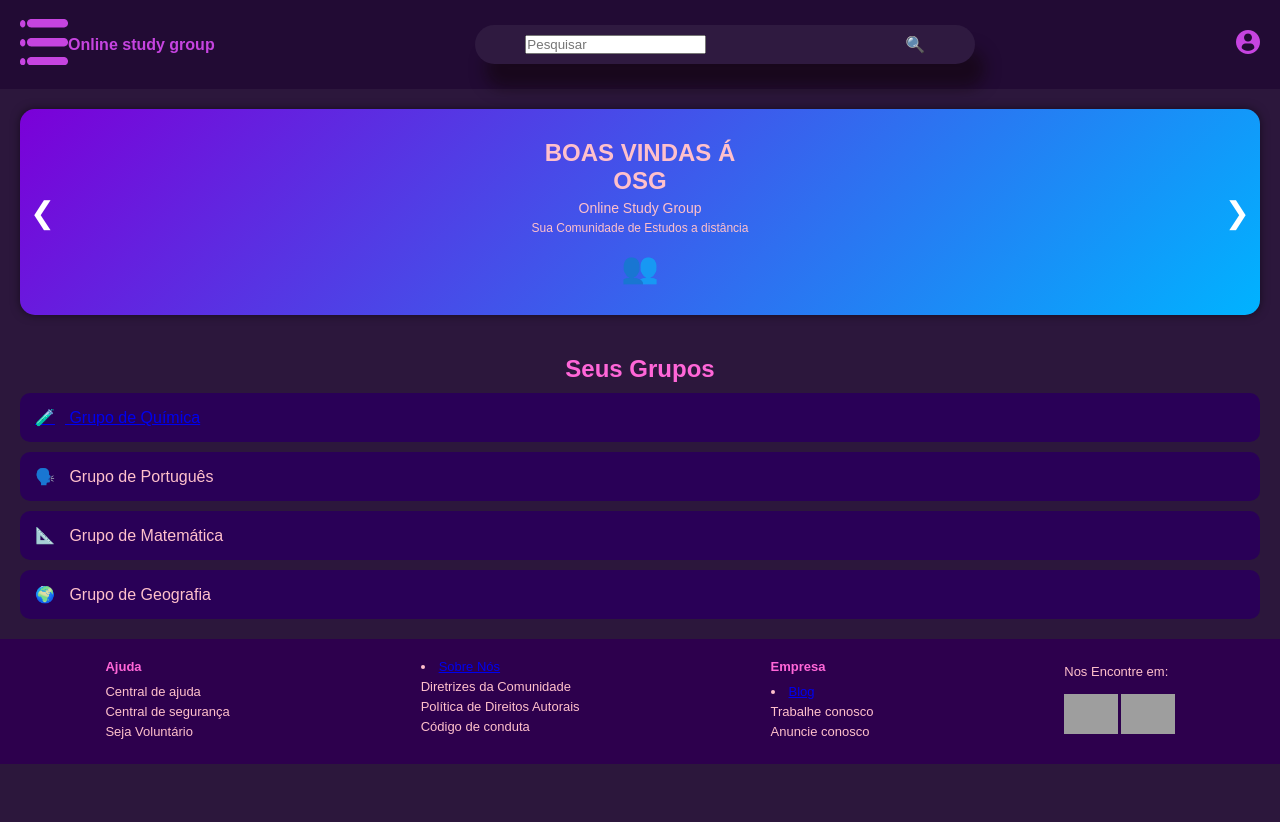
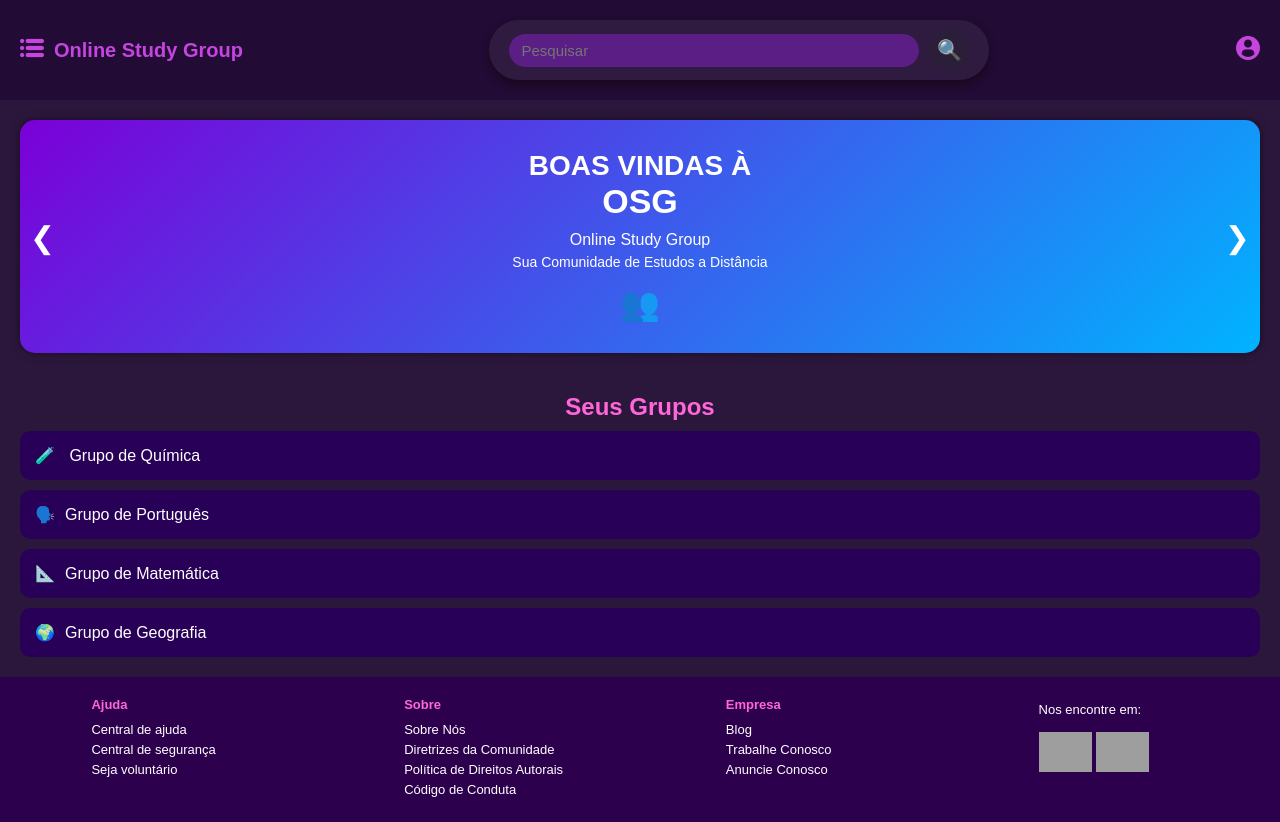
Before and after one commit to joao5435/Online-studygroup, a plain HTML site: page index.html in a window 1280 px wide. Before the commit the page ends 800 px from the top, so only its background shows below. Drawn offline with Linux system fonts and the light colour scheme; grey boxes are pictures that could not be loaded.

Commit message:
Ultimas alterações feitas!

```diff
--- a/Perfil.html
+++ b/Perfil.html
@@ -1,66 +1,59 @@
 <!DOCTYPE html>
 <html lang="pt-br">
 <head>
-    <meta charset="UTF-8">
+  <meta charset="UTF-8" />
   <title>Perfil</title>
-    <link rel="stylesheet" href="./src/assets/style/Perfil.css">
+  <link rel="stylesheet" href="./src/assets/style/Perfil.css" />
 </head>
 <body>
-    <div class="perfil-container">
-        <button class="voltar"><a href="index.html">←</a></button>
+  <main class="perfil-container">
+    <a href="index.html" class="voltar" aria-label="Voltar para página inicial">←</a>
 
-        <img src="./src/assets/img/Matuim.png" alt="Foto de perfil" class="foto-perfil">
+    <img src="./src/assets/img/Matuim.png" alt="Foto de perfil de Matuim G. Roxo" class="foto-perfil" />
 
     <h2>Matuim G. Roxo</h2>
 
-        <div class="estatisticas">
-            <div><span>33</span><br>Dias ativo</div>
-            <div><span>333</span><br>Duelos vencidos</div>
-            <div><img src="./src/assets/img/Patente.png" class="icone-patente"><br>Patente</div>
+    <section class="estatisticas" aria-label="Estatísticas do usuário">
+      <div>
+        <span>33</span><br />
+        Dias ativo
       </div>
+      <div>
+        <span>333</span><br />
+        Duelos vencidos
+      </div>
+      <div>
+        <img src="./src/assets/img/Patente.png" alt="Ícone de patente" class="icone-patente" /><br />
+        Patente
+      </div>
+    </section>
 
-        <div class="acoes">
-            <div><img src="./src/assets/img/Icon de edição.png"> Editar Perfil</div>
+    <nav class="acoes" aria-label="Ações do perfil">
+      <button type="button" class="acao-item">
+        <img src="./src/assets/img/Icon de edição.png" alt="" aria-hidden="true" />
+        Editar Perfil
+      </button>
 
-
-
-
-
-            <a href="ConviteDuelo.html" style="text-decoration: none; color: inherit;">
-              <div>
-                <img src="./src/assets/img/icon para duelar.png" alt="chamar para Duelo">
+      <a href="ConviteDuelo.html" class="acao-item">
+        <img src="./src/assets/img/icon para duelar.png" alt="" aria-hidden="true" />
         Duelar com Amigos
-              </div>
       </a>
 
-
-
-
-
-
-            <a href="Mensagem.html" style="text-decoration: none; color: inherit;">
-                <div>
-                  <img src="./src/assets/img/icon de conversa.png" alt="Ícone de conversa">
+      <a href="Mensagem.html" class="acao-item">
+        <img src="./src/assets/img/icon de conversa.png" alt="" aria-hidden="true" />
         Mensagem
-                </div>
       </a>
 
+      <button type="button" class="acao-item">
+        <img src="./src/assets/img/icon de Pontuação.png" alt="" aria-hidden="true" />
+        Pontuação
+      </button>
 
-
-
-            <div><img src="./src/assets/img/icon de Pontuação.png"> Pontuação</div>
-
-
-
-
-
-
-            <a href="TeladoQuerer.html" style="text-decoration: none; color: inherit;">
-                <div>
-                  <img src="./src/assets/img/icon de logout.png" alt="Ícone para Logout">
+      <a href="TeladoQuerer.html" class="acao-item">
+        <img src="./src/assets/img/icon de logout.png" alt="" aria-hidden="true" />
         Logout
-                </div>
       </a>
-      </div>
+    </nav>
+  </main>
 </body>
 </html>
--- a/index.html
+++ b/index.html
@@ -7,75 +7,86 @@
   <link rel="stylesheet" href="./src/assets/style/home.css" />
 </head>
 <body>
+
+  <!-- HEADER -->
   <header>
-    <a href="Seção_1.html">
-      <div class="menu-icon">
-        <img src="./src/assets/img/icon das tres setas.png" alt="Três Listras">
-      </div>
+    <a href="Seção_1.html" class="menu-icon" aria-label="Menu">
+      <img src="./src/assets/img/icon menu.png" alt="Ícone de Menu" />
     </a>
 
-    <div class="logo">Online study group</div>
+    <div class="logo">Online Study Group</div>
+
     <div class="search-container">
-      <input type="text" placeholder="Pesquisar" />
-      <div class="search-icon">🔍</div>
+      <input class="search-input" type="text" placeholder="Pesquisar" aria-label="Pesquisar" />
+      <button class="search-button" aria-label="Buscar">🔍</button>
     </div>
-    <div class="user-icon">
-      <a href="Perfil.html">
-        <img src="./src/assets/img/icon de usuario.png" alt="Perfil do Usuário" style="width: 24px; height: 24px;">
-      </a>
-    </div>
+
+    <a href="Perfil.html" class="user-icon" aria-label="Perfil do Usuário">
+      <img src="./src/assets/img/icon de usuario.png" alt="Ícone de Usuário" width="24" height="24" />
+    </a>
   </header>
 
+  <!-- BANNER -->
   <section class="banner">
-    <button class="carousel-btn left">❮</button>
-    <div class="./src/assets/img/carrossel pc.png">
-      <h1>BOAS VINDAS Á<br><span>OSG</span></h1>
+    <button class="carousel-btn left" aria-label="Anterior">❮</button>
+
+    <div class="banner-content">
+      <h1>BOAS VINDAS À<br><span>OSG</span></h1>
       <p class="sub">Online Study Group</p>
-      <p class="desc">Sua Comunidade de Estudos a distância</p>
+      <p class="desc">Sua Comunidade de Estudos a Distância</p>
       <div class="icon">👥</div>
     </div>
-    <button class="carousel-btn right">❯</button>
+
+    <button class="carousel-btn right" aria-label="Próximo">❯</button>
   </section>
 
+  <!-- GRUPOS -->
   <section class="grupos">
     <h2>Seus Grupos</h2>
     <ul>
       <li>
-        <a href="GrupoQuimica.html">
-          <span>🧪</span> Grupo de Química
-        </a>
+        <a href="GrupoQuimica.html"><span>🧪</span> Grupo de Química</a>
       </li>
-
       <li><span>🗣️</span> Grupo de Português</li>
       <li><span>📐</span> Grupo de Matemática</li>
       <li><span>🌍</span> Grupo de Geografia</li>
     </ul>
   </section>
 
+  <!-- FOOTER -->
   <footer>
     <div class="footer-section">
       <h4>Ajuda</h4>
       <p>Central de ajuda</p>
       <p>Central de segurança</p>
-      <p>Seja Voluntário</p>
+      <p>Seja voluntário</p>
     </div>
+
     <div class="footer-section">
-      <li><a href="SobreNos.html">Sobre Nós</a></li>
-      <p>Diretrizes da Comunidade</p>
-      <p>Política de Direitos Autorais</p>
-      <p>Código de conduta</p>
+      <h4>Sobre</h4>
+      <ul>
+        <li><a href="SobreNos.html">Sobre Nós</a></li>
+        <li><a href="#">Diretrizes da Comunidade</a></li>
+        <li><a href="#">Política de Direitos Autorais</a></li>
+        <li><a href="#">Código de Conduta</a></li>
+      </ul>
     </div>
+
     <div class="footer-section">
       <h4>Empresa</h4>
-      <li><a href="Blog.html">Blog</a></li>
-      <p>Trabalhe conosco</p>
-      <p>Anuncie conosco</p>
+      <ul>
+        <li><a href="Blog.html">Blog</a></li>
+        <li><a href="#">Trabalhe Conosco</a></li>
+        <li><a href="#">Anuncie Conosco</a></li>
+      </ul>
     </div>
+
     <div class="footer-section app-links">
-      <p>Nos Encontre em:</p>
+      <p>Nos encontre em:</p>
       <img src="https://upload.wikimedia.org/wikipedia/commons/7/78/Google_Play_Store_badge_EN.svg" alt="Google Play" />
       <img src="https://developer.apple.com/assets/elements/badges/download-on-the-app-store.svg" alt="App Store" />
     </div>
   </footer>
+
 </body>
 </html>
--- a/src/assets/style/Perfil.css
+++ b/src/assets/style/Perfil.css
@@ -6,26 +6,36 @@ body {
     color: white;
     display: flex;
     justify-content: center;
+    min-height: 100vh;
+    align-items: center;
   }
 
   .perfil-container {
-    width: 300px;
+    width: 320px;
     background-color: #2f004d;
-    padding: 20px;
+    padding: 20px 25px 30px;
     border-radius: 10px;
     position: relative;
     text-align: center;
+    box-sizing: border-box;
+    box-shadow: 0 0 15px rgba(158, 130, 255, 0.4);
   }
 
   .voltar {
     position: absolute;
     top: 15px;
     left: 15px;
-    background: none;
-    border: none;
-    font-size: 20px;
+    font-size: 24px;
     color: white;
+    text-decoration: none;
     cursor: pointer;
+    user-select: none;
+    transition: color 0.2s ease;
+  }
+  .voltar:hover,
+  .voltar:focus {
+    color: #9e82ff;
+    outline: none;
   }
 
   .foto-perfil {
@@ -34,12 +44,14 @@ body {
     border-radius: 50%;
     object-fit: cover;
     border: 4px solid rgb(47, 0, 121);
-    margin-top: 30px;
+    margin: 40px auto 15px;
+    display: block;
   }
 
   h2 {
-    margin: 15px 0 10px;
-    font-size: 18px;
+    margin: 0 0 15px;
+    font-size: 20px;
+    font-weight: 700;
   }
 
   .estatisticas {
@@ -47,51 +59,62 @@ h2 {
     border-radius: 10px;
     display: flex;
     justify-content: space-between;
-    margin: 15px 0;
-    padding: 10px;
-    font-size: 12px;
+    margin-bottom: 20px;
+    padding: 12px 15px;
+    font-size: 13px;
   }
 
   .estatisticas div {
     flex: 1;
     text-align: center;
     color: #cccccc;
+    line-height: 1.3;
   }
 
   .estatisticas span {
-    font-size: 18px;
+    font-size: 20px;
     color: white;
-    font-weight: bold;
+    font-weight: 700;
   }
 
   .icone-patente {
     width: 25px;
     margin-bottom: 5px;
+    display: inline-block;
   }
 
   .acoes {
     display: flex;
     flex-direction: column;
     gap: 15px;
-    margin-top: 20px;
+    margin-top: 10px;
   }
 
-.acoes div {
+  .acao-item {
     display: flex;
     align-items: center;
-    gap: 10px;
-    padding: 8px 12px;
+    gap: 12px;
+    padding: 10px 15px;
     background-color: transparent;
+    border: none;
     border-radius: 8px;
     color: #9e82ff;
     cursor: pointer;
-    transition: background 0.2s;
+    font-size: 15px;
+    font-weight: 600;
+    text-decoration: none;
+    transition: background-color 0.2s ease;
   }
 
-.acoes div:hover {
+  .acao-item:hover,
+  .acao-item:focus {
     background-color: #472167;
+    outline: none;
   }
 
-.acoes img {
-    width: 20px;
+  .acao-item img {
+    width: 22px;
+    height: 22px;
+    object-fit: contain;
+    user-select: none;
   }
--- a/src/assets/style/Seção_2.css
+++ b/src/assets/style/Seção_2.css
@@ -0,0 +1,114 @@
+* {
+    margin: 0;
+    padding: 0;
+    box-sizing: border-box;
+    font-family: Arial, sans-serif;
+  }
+
+  body {
+    background-color: #2b0a3d;
+    color: white;
+  }
+
+  .top-bar {
+    display: flex;
+    justify-content: space-between;
+    align-items: center;
+    background-color: #3e0d5c;
+    padding: 10px 15px;
+  }
+
+  .top-bar .title {
+    font-weight: bold;
+  }
+
+  .top-bar .icons {
+    display: flex;
+    align-items: center;
+    gap: 10px;
+  }
+
+  .top-bar input {
+    padding: 5px;
+    border-radius: 5px;
+    border: none;
+  }
+
+  .navigation {
+    display: flex;
+    justify-content: space-between;
+    align-items: center;
+    padding: 20px;
+  }
+
+  .navigation h1 {
+    font-size: 28px;
+    font-weight: bold;
+  }
+
+  .subjects {
+    display: flex;
+    flex-direction: column;
+    gap: 20px;
+    padding: 0 20px 40px;
+  }
+
+  .card {
+    background-color: rgb(255, 255, 255);
+    color: black;
+    padding: 20px;
+    border-radius: 12px;
+    display: flex;
+    align-items: center;
+    gap: 15px;
+    font-size: 18px;
+    font-weight: bold;
+    box-shadow: 0 4px 8px rgba(0,0,0,0.3);
+    transition: transform 0.2s;
+  }
+
+  .card:hover {
+    transform: scale(1.05);
+  }
+
+  .emoji {
+    font-size: 24px;
+  }
+  .title-section {
+    display: flex;
+    justify-content: center;
+    align-items: center;
+    margin: 20px 0;
+    gap: 15px;
+  }
+
+  .nav-button {
+    font-size: 24px;
+    background: none;
+    border: none;
+    color: white;
+    cursor: pointer;
+  }
+
+  .title-box {
+    background-color: #3e0d5c;
+    border-radius: 20px;
+    padding: 15px 40px;
+    position: relative;
+    overflow: hidden;
+  }
+
+  .background-math {
+    background-image: ('./src/assets/img/fundo de exatas.png');
+    background-size: cover;
+    background-position: center;
+    border-radius: 15px;
+    padding: 20px 40px;
+  }
+
+  .subject-title {
+    font-size: 32px;
+    color: white;
+    text-align: center;
+    text-shadow: 2px 2px 5px #000;
+  }
--- a/src/assets/style/Seção_3.css
+++ b/src/assets/style/Seção_3.css
@@ -2,10 +2,10 @@
   margin: 0;
   padding: 0;
   box-sizing: border-box;
+  font-family: Arial, sans-serif;
 }
 
 body {
-    font-family: Arial, sans-serif;
   background-color: #2b0a3d;
   color: white;
 }
@@ -55,9 +55,9 @@
   }
 
   .nav-btn {
+    font-size: 24px;
     background: none;
     border: none;
-    font-size: 24px;
     color: white;
     cursor: pointer;
   }
--- a/src/assets/style/home.css
+++ b/src/assets/style/home.css
@@ -1,112 +1,149 @@
+/* ==========================
+   VARIÁVEIS
+========================== */
+:root {
+  --primary-bg: #2C173C;
+  --secondary-bg: #220B34;
+  --accent-color: #C644E0;
+  --text-color: pink;
+  --light-bg: #2f1a40;
+  --input-bg: #5a1e85;
+  --button-bg: #2b1e38;
+  --group-bg: #290057;
+  --footer-bg: #2d004d;
+  --highlight: #ff66d8;
+  --banner-gradient: linear-gradient(135deg, #7b00d8, #00b3ff);
+  --shadow: 0 4px 8px rgba(16, 5, 5, 0.5);
+}
+
+/* ==========================
+   RESET
+========================== */
 * {
   margin: 0;
   padding: 0;
   box-sizing: border-box;
 }
 
+/* ==========================
+   BODY
+========================== */
 body {
   font-family: 'Arial', sans-serif;
-    background-color: #2C173C;
-
-    color: pink;
+  background-color: var(--primary-bg);
+  color: var(--text-color);
 }
 
+/* ==========================
+   HEADER
+========================== */
 header {
-    background-color: #220B34;
+  background-color: var(--secondary-bg);
   display: flex;
   align-items: center;
+  justify-content: space-between;
   padding: 10px 20px;
-    justify-content: space-between;
-    color: pink;
+  flex-wrap: wrap;
+  gap: 10px;
 }
 
 .logo {
-    color: #C644E0;
+  color: var(--accent-color);
   font-weight: bold;
+  font-size: 20px;
 }
 
-  /* Container da barra de pesquisa */
+/* ==========================
+   SEARCH
+========================== */
 .search-container {
   display: flex;
   align-items: center;
-  justify-content: space-between;
-  width: 500px;
-  margin: 15px auto;
-  padding: 10px 50px;
-  background-color: #2f1a40;      /* Roxo escuro */
-  border-radius: 999px;           /* Totalmente arredondado */
-  box-shadow: 10px 24px 15px rgba(16, 5, 5, 0.5);
+  flex: 1;
+  max-width: 500px;
+  margin: 10px auto;
+  padding: 10px 20px;
+  background-color: var(--light-bg);
+  border-radius: 999px;
+  box-shadow: var(--shadow);
 }
 
-/* Campo de entrada (input) */
 .search-input {
   flex: 1;
-  background-color: purple;
-  border: 7px;
-  color: #7e00e4;
+  background-color: var(--input-bg);
+  border: none;
+  color: #fff;
   font-size: 15px;
+  padding: 8px 12px;
+  border-radius: 999px;
   outline: none;
 }
 
-/* Botão de pesquisa */
 .search-button {
   width: 40px;
   height: 40px;
-  background-color: #2b1e38;
-  color: #6100bd;
-  font-size: 25px;
+  background-color: var(--button-bg);
+  color: #fff;
+  font-size: 20px;
   border: none;
   border-radius: 50%;
   display: flex;
   align-items: center;
   justify-content: center;
   cursor: pointer;
+  margin-left: 10px;
 }
 
-
-  .menu-icon, .user-icon {
-    font-size: 20px;
+/* ==========================
+   ICONS
+========================== */
+.menu-icon img,
+.user-icon img {
+  width: 24px;
+  height: 24px;
 }
 
+/* ==========================
+   BANNER
+========================== */
 .banner {
-    background: linear-gradient(135deg, #7b00d8, #00b3ff);
+  background: var(--banner-gradient);
   margin: 20px;
   padding: 30px 20px;
   border-radius: 15px;
   position: relative;
-    display: flex;
-    align-items: center;
-    justify-content: center;
   text-align: center;
+  color: #fff;
   box-shadow: 0 0 10px rgba(0,0,0,0.5);
 }
 
 .banner-content h1 {
-    font-size: 24px;
+  font-size: 28px;
   margin-bottom: 10px;
 }
 
 .banner-content span {
-    font-size: 30px;
-    color: #ffffff;
+  font-size: 34px;
   font-weight: bold;
+  color: #fff;
 }
 
 .sub {
+  font-size: 16px;
+  margin-top: 5px;
+}
+
+.desc {
   font-size: 14px;
   margin-top: 5px;
 }
 
-  .desc {
-    font-size: 12px;
-    margin-top: 5px;
-  }
-
 .icon {
-    font-size: 30px;
+  font-size: 32px;
   margin-top: 15px;
 }
 
+/* Carousel Buttons */
 .carousel-btn {
   position: absolute;
   top: 50%;
@@ -118,14 +155,12 @@
   cursor: pointer;
 }
 
-  .carousel-btn.left {
-    left: 10px;
-  }
+.carousel-btn.left { left: 10px; }
+.carousel-btn.right { right: 10px; }
 
-  .carousel-btn.right {
-    right: 10px;
-  }
-
+/* ==========================
+   GRUPOS
+========================== */
 .grupos {
   padding: 10px 20px;
 }
@@ -133,7 +168,7 @@
 .grupos h2 {
   text-align: center;
   margin: 10px 0;
-    color: #ff66d8;
+  color: var(--highlight);
 }
 
 .grupos ul {
@@ -142,19 +177,34 @@
 }
 
 .grupos li {
-    background-color: #290057;
+  background-color: var(--group-bg);
   padding: 15px;
   border-radius: 10px;
   margin-bottom: 10px;
   font-size: 16px;
+  display: flex;
+  align-items: center;
+  color: #fff;
 }
 
 .grupos li span {
   margin-right: 10px;
 }
 
+.grupos a {
+  color: #fff;
+  text-decoration: none;
+}
+
+.grupos a:hover {
+  text-decoration: underline;
+}
+
+/* ==========================
+   FOOTER
+========================== */
 footer {
-    background-color: #2d004d;
+  background-color: var(--footer-bg);
   padding: 20px;
   display: flex;
   flex-wrap: wrap;
@@ -163,16 +213,67 @@
   font-size: 13px;
 }
 
+.footer-section {
+  min-width: 150px;
+}
+
 .footer-section h4 {
-    color: #ff66d8;
+  color: var(--highlight);
   margin-bottom: 10px;
 }
 
-  .footer-section p {
+.footer-section p,
+.footer-section li {
   margin: 5px 0;
+  color: #fff;
+  list-style: none;
+}
+
+.footer-section a {
+  color: #fff;
+  text-decoration: none;
+}
+
+.footer-section a:hover {
+  text-decoration: underline;
 }
 
 .app-links img {
   height: 40px;
   margin-top: 10px;
 }
+
+/* ==========================
+   RESPONSIVO
+========================== */
+@media (max-width: 600px) {
+  header {
+    flex-direction: column;
+    align-items: center;
+  }
+
+  .search-container {
+    flex-direction: column;
+    padding: 10px;
+  }
+
+  .search-button {
+    margin-left: 0;
+    margin-top: 10px;
+  }
+
+  .banner-content h1,
+  .banner-content span {
+    font-size: 22px;
+  }
+
+  .grupos li {
+    font-size: 14px;
+  }
+
+  footer {
+    flex-direction: column;
+    align-items: center;
+    text-align: center;
+  }
+}
```
Also changed, not shown: ConviteDuelo.html (+1 -1 lines), GrupoQuimica.html (+1 -1 lines), Mensagem.html (+1 -1 lines), Seção_1.html (+3 -3 lines), Seção_2.html (+3 -3 lines), Seção_3.html (+2 -2 lines), src/assets/img/icon das tres setas.png (deleted), src/assets/img/icon menu.png (added), src/assets/img/icon para avançar.png (added), src/assets/img/icon para voltar.png (renamed from src/assets/img/volte.png), src/assets/img/seta para voltar.png (added). Lines whose indentation alone changed are shown as unchanged.
